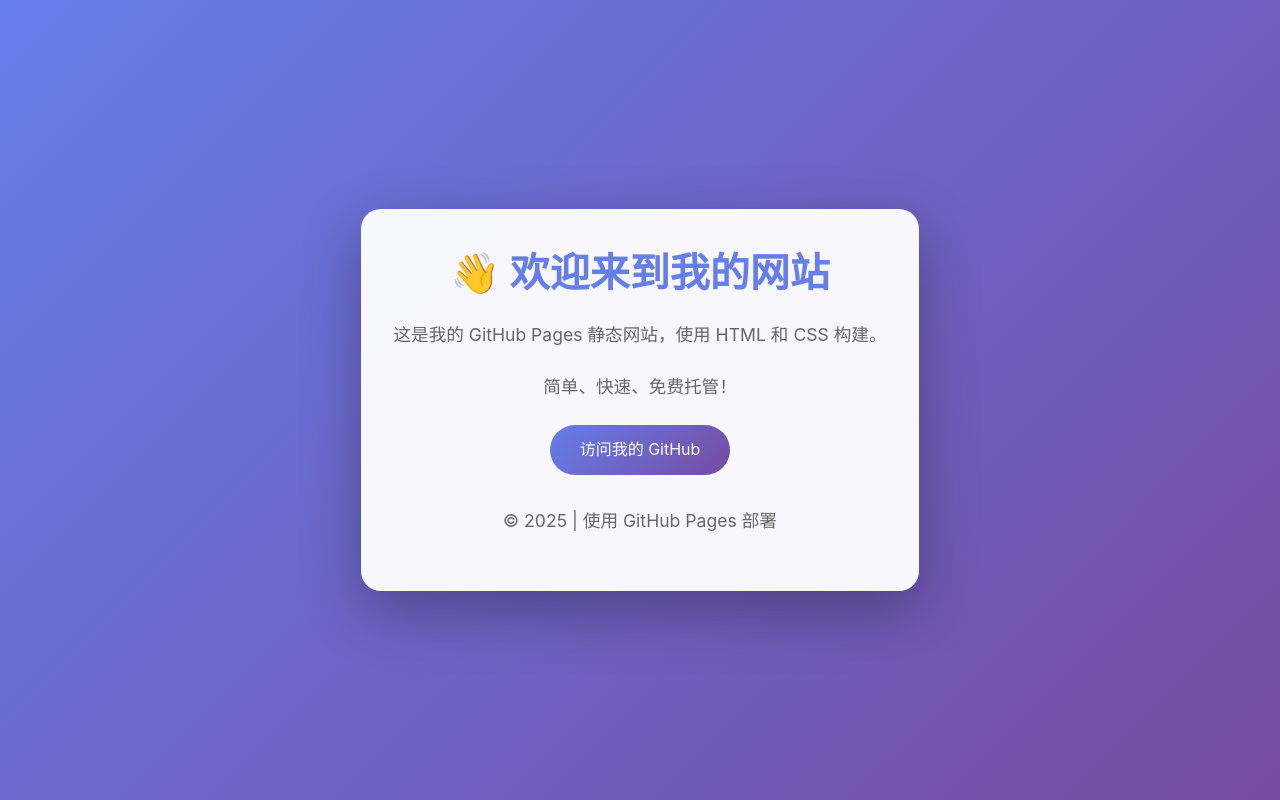
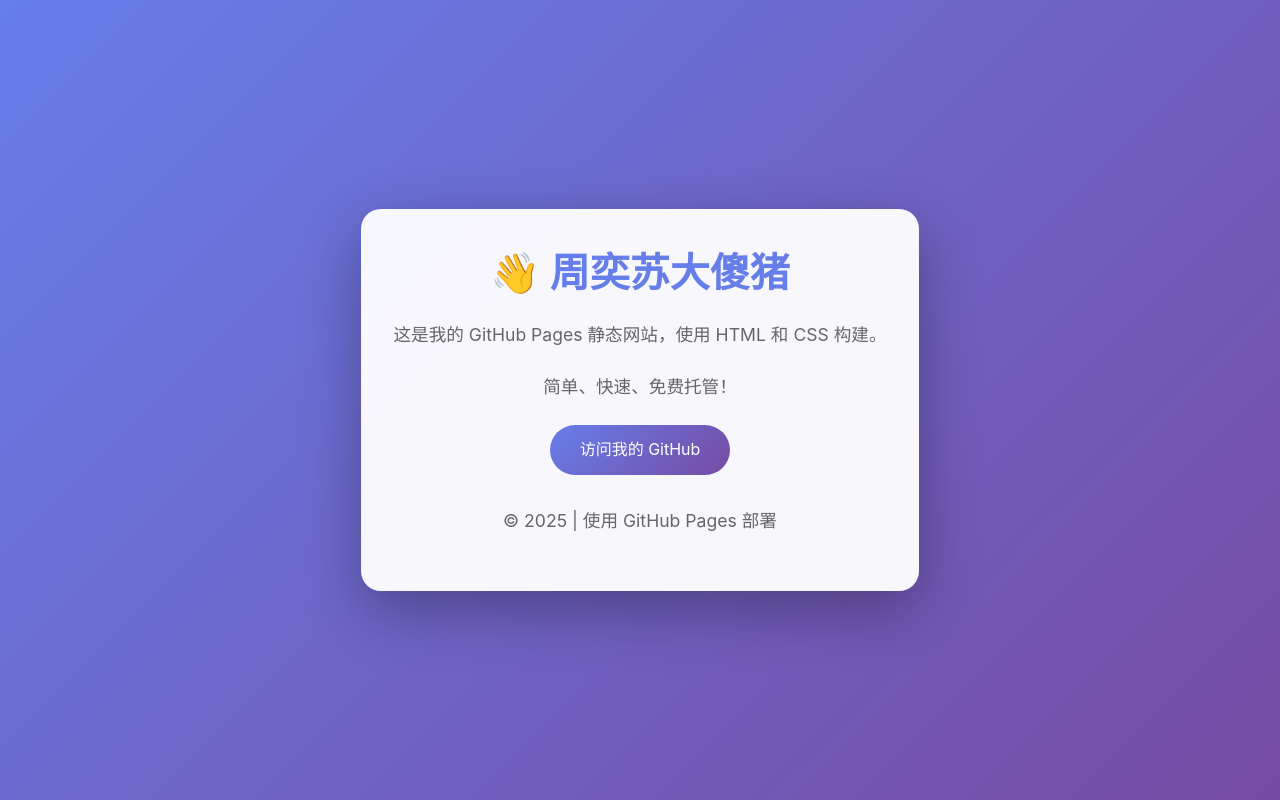
Before and after one commit to FKJ-SS/fukejie.github.io, a plain HTML site: page index.html in a window 1280 px wide. Drawn offline with Linux system fonts and the light colour scheme.

Commit message:
Update title

```diff
--- a/index.html
+++ b/index.html
@@ -68,7 +68,7 @@
 </head>
 <body>
     <div class="container">
-        <h1>👋 欢迎来到我的网站</h1>
+        <h1>👋 周奕苏大傻猪</h1>
         <p>这是我的 GitHub Pages 静态网站，使用 HTML 和 CSS 构建。</p>
         <p>简单、快速、免费托管！</p>
         <a href="https://github.com" class="btn" target="_blank">访问我的 GitHub</a>
```
